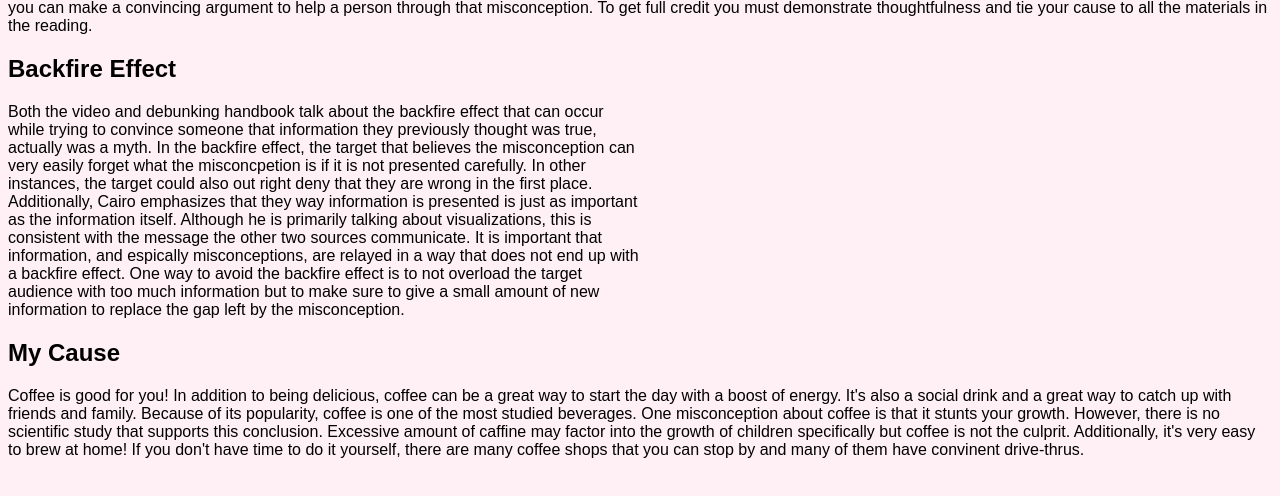
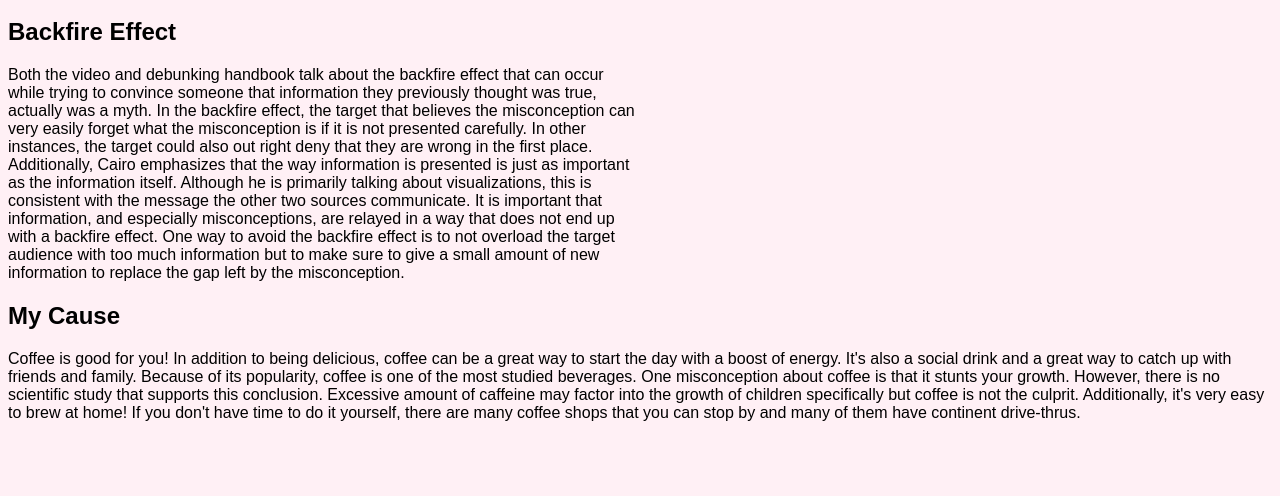
Before and after one commit to abbyhegarty/causeMisconception, a plain HTML site: page index.html in a window 1280 px wide. Shown: the part 212-708 px from the top of the page. Drawn offline with Linux system fonts and the light colour scheme.

Commit message:
Update index.html

```diff
--- a/index.html
+++ b/index.html
@@ -27,12 +27,10 @@
 
 <h1> Making a Convincing Argument </h1>
 
-Based on your Cause listed in the WDD server, describe a misconception that people have about you cause. It should be specific. Using the materials in the reading, describe how you can make a convincing argument to help a person through that misconception. To get full credit you must demonstrate thoughtfulness and tie your cause to all the materials in the reading.
-
  <h2> Backfire Effect </h2>
 
 <p>
-Both the video and debunking handbook talk about the backfire effect that can occur while trying to convince someone that information they previously thought was true, actually was a myth. In the backfire effect, the target that believes the misconception can very easily forget what the misconcpetion is if it is not presented carefully. In other instances, the target could also out right deny that they are wrong in the first place. Additionally, Cairo emphasizes that they way information is presented is just as important as the information itself. Although he is primarily talking about visualizations, this is consistent with the message the other two sources communicate. It is important that information, and espically misconceptions, are relayed in a way that does not end up with a backfire effect. One way to avoid the backfire effect is to not overload the target audience with too much information but to make sure to give a small amount of new information to replace the gap left by the misconception.
+Both the video and debunking handbook talk about the backfire effect that can occur while trying to convince someone that information they previously thought was true, actually was a myth. In the backfire effect, the target that believes the misconception can very easily forget what the misconception  is if it is not presented carefully. In other instances, the target could also out right deny that they are wrong in the first place. Additionally, Cairo emphasizes that the way information is presented is just as important as the information itself. Although he is primarily talking about visualizations, this is consistent with the message the other two sources communicate. It is important that information, and especially misconceptions, are relayed in a way that does not end up with a backfire effect. One way to avoid the backfire effect is to not overload the target audience with too much information but to make sure to give a small amount of new information to replace the gap left by the misconception.
 
 
 
@@ -42,7 +40,7 @@ Both the video and debunking handbook talk about the backfire effect that can oc
  <h2> My Cause </h2>
 
  Coffee is good for you! In addition to being delicious, coffee can be a great way to start the day with a boost of energy.
- It's also a social drink and a great way to catch up with friends and family. Because of its popularity, coffee is one of the most studied beverages. One misconception about coffee is that it stunts your growth. However, there is no scientific study that supports this conclusion. Excessive amount of caffine may factor into the growth of children specifically but coffee is not the culprit. Additionally, it's very easy to brew at home! If you don't have time to do it yourself, there are many coffee shops that you can stop by and many of them have convinent drive-thrus.
+ It's also a social drink and a great way to catch up with friends and family. Because of its popularity, coffee is one of the most studied beverages. One misconception about coffee is that it stunts your growth. However, there is no scientific study that supports this conclusion. Excessive amount of caffeine  may factor into the growth of children specifically but coffee is not the culprit. Additionally, it's very easy to brew at home! If you don't have time to do it yourself, there are many coffee shops that you can stop by and many of them have continent drive-thrus.
 
 <p>
 
```
